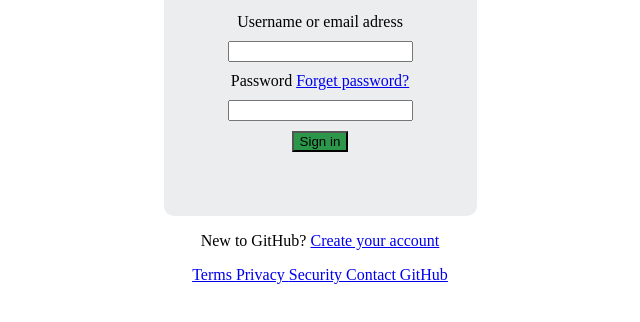
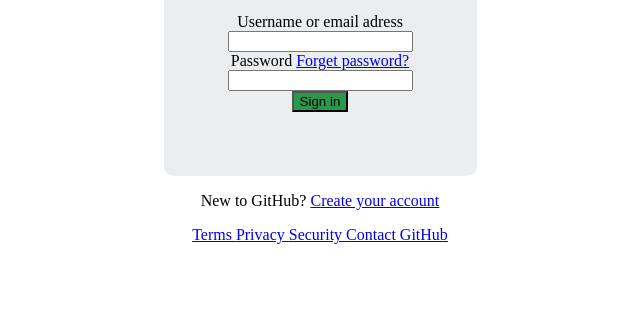
Before and after one commit to ermiahp/20210628_FE_SE, a plain HTML site: page lesson4_p1_sabina/index.html in a window 1280 px wide. Shown: the part 230-552 px from the top of the page, without its empty margins (320-960 px from the left). Drawn offline with Linux system fonts and the light colour scheme.

Commit message:
homework1

```diff
--- a/lesson4_p1_sabina/index.html
+++ b/lesson4_p1_sabina/index.html
@@ -20,9 +20,9 @@
         <h1 class="page-header">Sign in to GitHub</h1>
 
         <label> Username or email adress </label> <br />
-        <input style="margin-top: 10px; margin-bottom: 10px;"> <br />
+        <input class="inputtag"> <br />
         <label> Password <a href="??"> Forget password? </a> </label> <br />
-        <input style="margin-top: 10px; margin-bottom: 10px;"><br />
+        <input class="inputtag"><br />
         <button class="sbutton"> Sign in</button>
 
 
```
